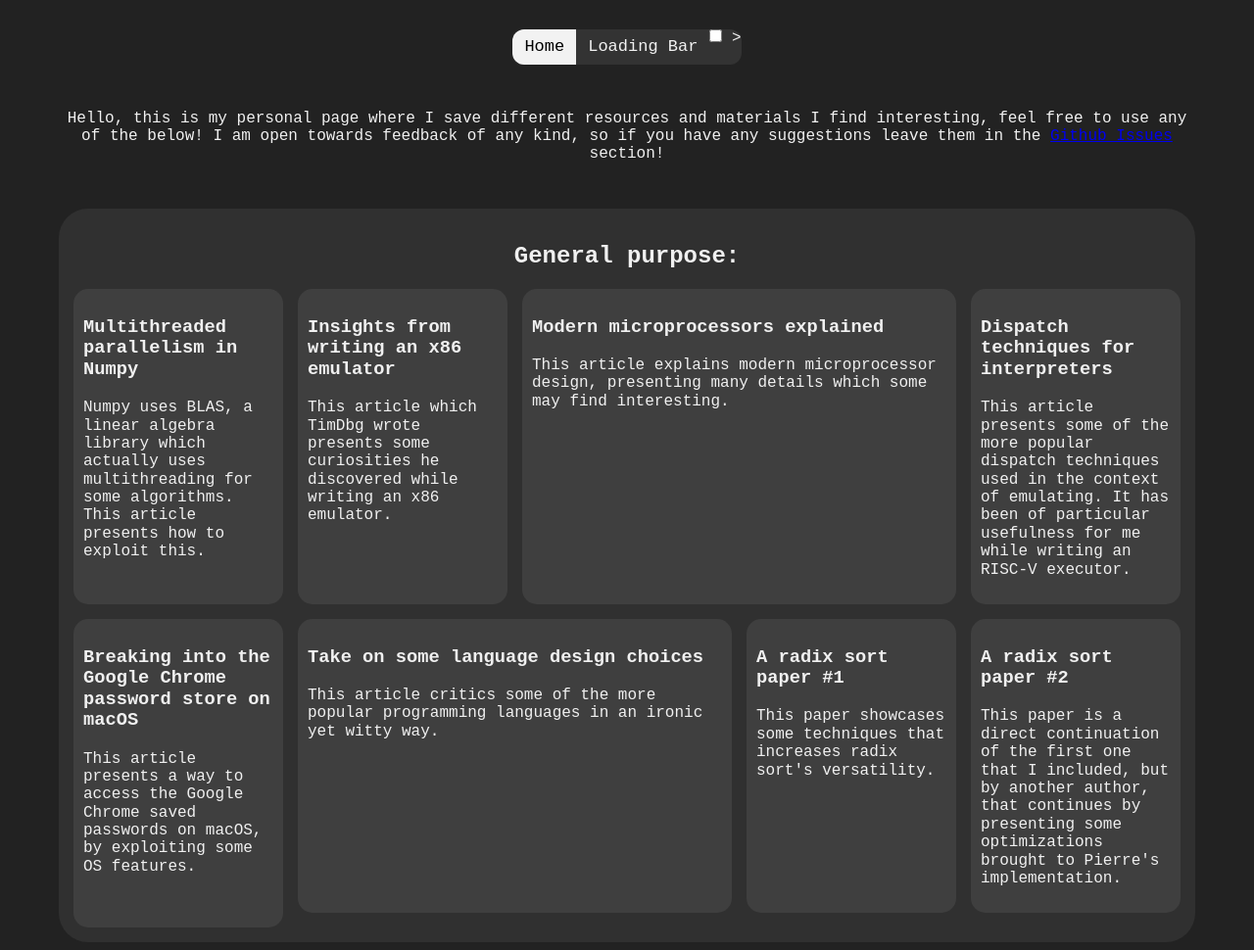
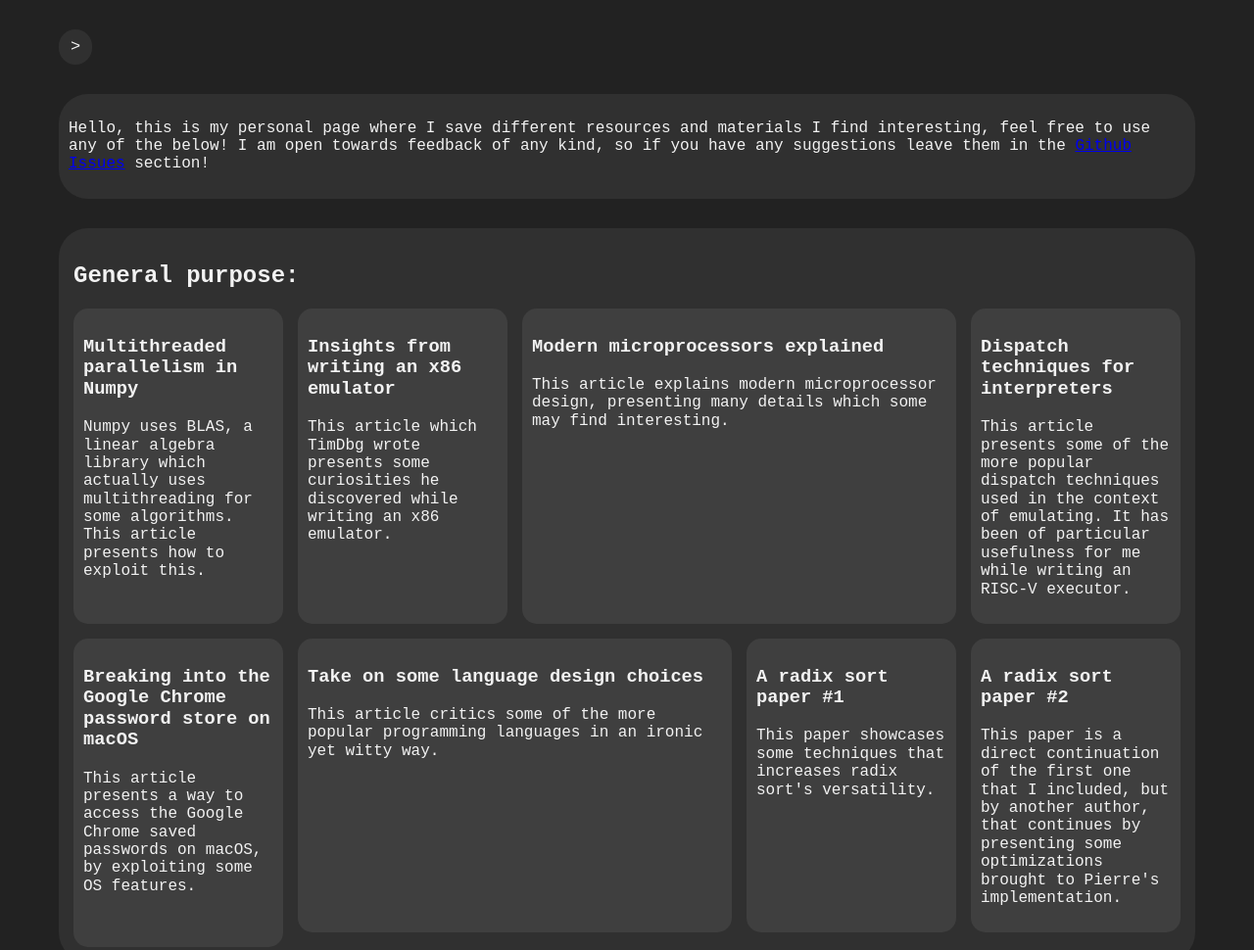
Before and after one commit to vladvoicux64/vladhomepage, a website built with Parcel: page index.html in a window 1280 px wide. Shown: the top 970 px of the page at 98% size. Built offline with nearby package versions, Linux system fonts and the light colour scheme.

Commit message:
Navbar redesign.

```diff
--- a/css/main.css
+++ b/css/main.css
@@ -12,7 +12,7 @@
    ========================================================================== */
 
 html {
-  color: #f0f0f0;
+  color: #f2f2f2;
   line-height: 1.4;
   background-color: #222222;
   font-family: "Courier New", "Consolas", "Lucida Console", monospace;
@@ -275,21 +275,20 @@ textarea {
 
 .box a {
   text-decoration: none;
-  color: #f0f0f0;
+  color: #f2f2f2;
 }
 
 .centered {
-  text-align: center;
   margin-left: 60px;
   margin-right: 60px;
 }
+
 footer.centered {
   font-size: 0.5em;
   margin-top: auto;
 }
 
 .category {
-  margin-top: 30px;
   padding: 15px;
   border-radius: 30px;
   background: #303030;
@@ -334,16 +333,33 @@ footer.centered {
   color:black;
 }
 
+header {
+  background: #303030;
+  padding: 10px;
+  border-radius: 30px;
+  margin-top: 30px;
+  margin-bottom: 30px;
+}
 
 .navbar {
-  margin: 30px auto;
-  justify-content: space-around;
+  margin-top: 30px;
   overflow: hidden;
-  background-color: #333333;
-  border-radius: 12px;
+  border-radius: 30px;
+  width: fit-content;
+  height: min-content;
 }
 
-.navbar a {
+.navbar_links {
+  justify-content: space-around;
+  display: flex;
+  max-width: 0;
+  overflow: hidden;
+  background-color: #a0a0a0;
+  transition: max-width 0.5s, background-color 3s;
+  white-space: nowrap;
+}
+
+.navbar_links a {
   float: left;
   color: #f2f2f2;
   text-align: center;
@@ -358,8 +374,53 @@ footer.centered {
 }
 
 .navbar a.active {
-  color: black;
+  color: black; !important;
   background-color: #f2f2f2;
+}
+
+.navbar label {
+  cursor: pointer;
+  float: left;
+  color: #f2f2f2;
+  text-align: center;
+  padding: 8px 12px;
+  font-size: 17px;
+  text-decoration: none;
+  background-color: #303030;
+}
+
+.navbar label:hover {
+  color:black;
+  background-color: #a0a0a0;
+}
+
+input#expand {
+  display: none;
+}
+
+input#expand label:before {
+  transition: content 1s;
+}
+
+input#expand + label:before {
+  content: ">";
+}
+
+input#expand:checked + label:before {
+  content: "<";
+}
+
+input#expand:checked ~ a {
+  display: block;
+}
+
+input#expand:checked ~ .navbar_links {
+  max-width: 100%;
+  background-color: #303030;
+}
+
+input#expand:checked ~ .navbar {
+  background-color: #303030;
 }
 
 span.link {
@@ -370,5 +431,3 @@ span.link {
   left: 0;
   z-index: 10;
 }
-
-@media screen{}
--- a/index.html
+++ b/index.html
@@ -23,11 +23,13 @@
 
 <body>
 
-<nav class="navbar">
+<nav class="centered navbar">
   <input type="checkbox" id="expand">
-  <label for="expand">></label>
-  <a class="active" href="https://vladvoicux64.github.io/vladhomepage/">Home</a>
-  <a href="https://vladvoicux64.github.io/10yrlb/">Loading Bar</a>
+  <label for="expand"></label>
+  <div class="navbar_links">
+    <a class="active" href="https://vladvoicux64.github.io/vladhomepage/">Home</a>
+    <a href="https://vladvoicux64.github.io/10yrlb/">Loading Bar</a>
+  </div>
 </nav>
 
 <header class="centered">
```
